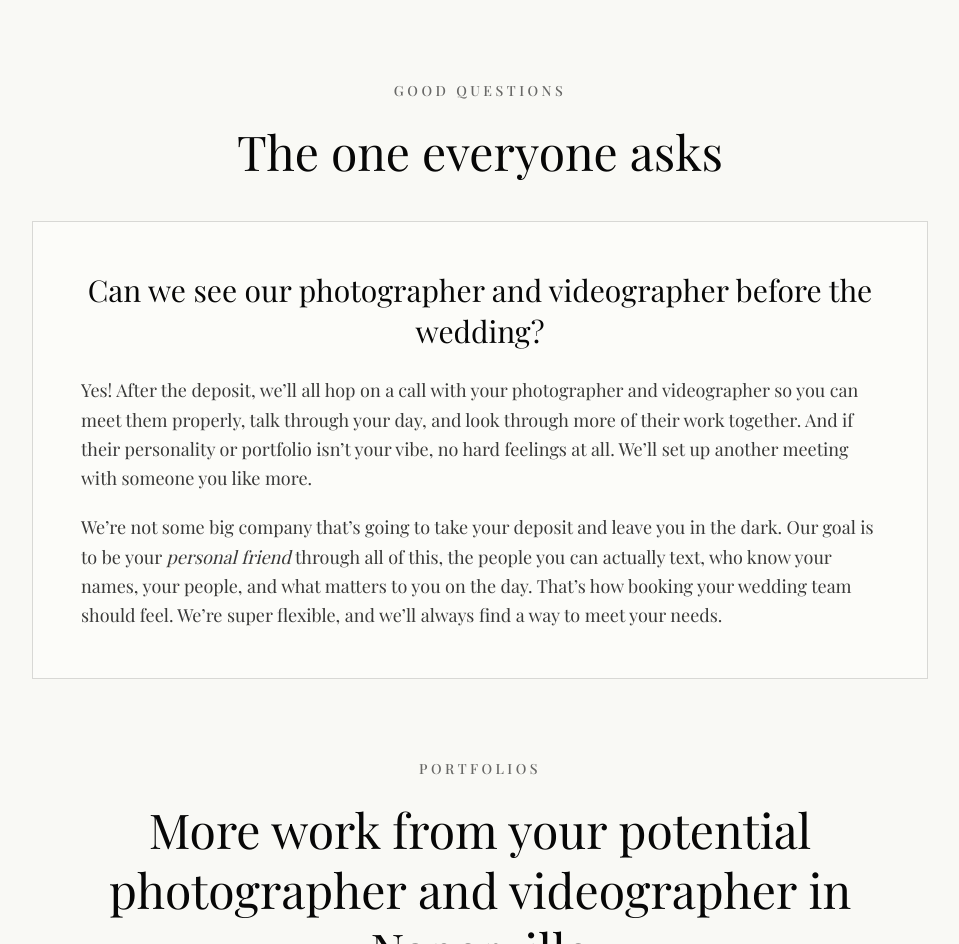
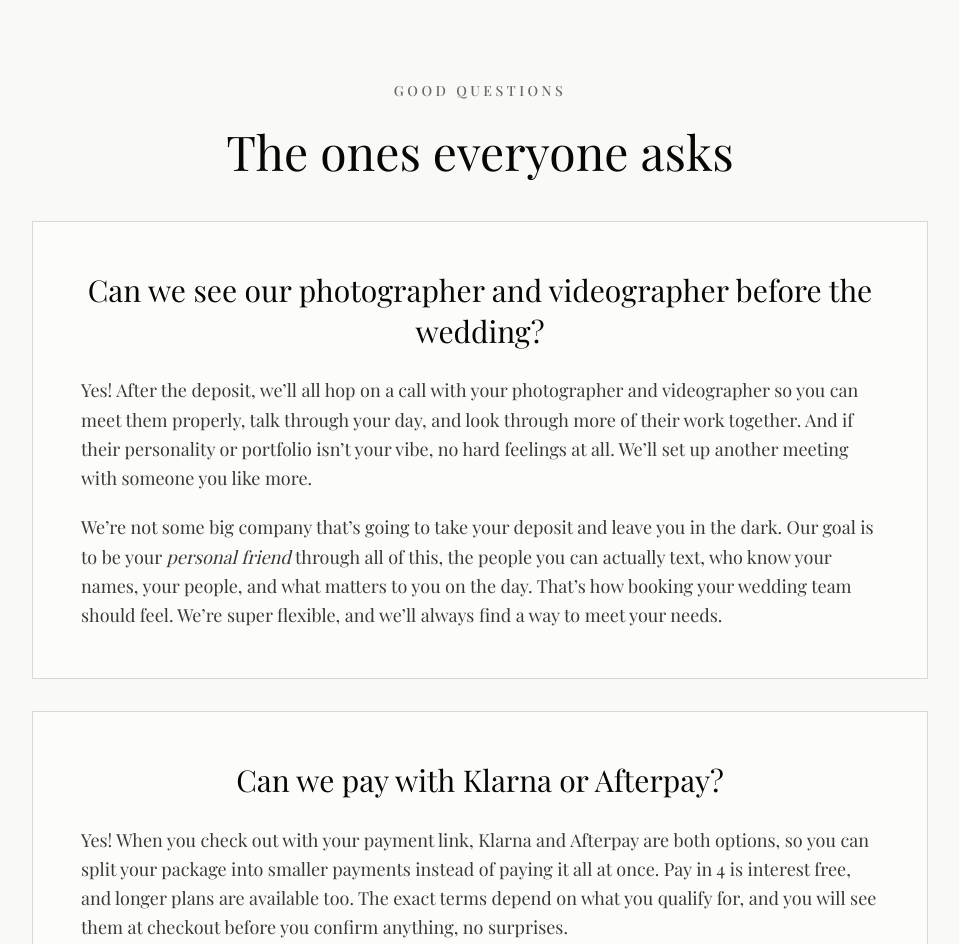
Before and after one commit to kalebrowland99/lovefilms, a Next.js app: page /colin-notes in a window 1280 px wide. Shown: the part 2808-3752 px from the top of the page, without its empty margins (160-1119 px from the left). Built offline with nearby package versions, Linux system fonts and the light colour scheme.

Commit message:
Add fixed Klarna and Afterpay Q&A to notes pages

```diff
--- a/components/blocks/lead-notes.tsx
+++ b/components/blocks/lead-notes.tsx
@@ -155,7 +155,7 @@ export function LeadNotesPage({ notes }: { notes: LeadNotes }) {
             <div className="text-center">
               <Eyebrow>Good questions</Eyebrow>
               <h2 className="mt-5 font-serif text-3xl md:text-5xl leading-tight">
-                The one everyone asks
+                The ones everyone asks
               </h2>
             </div>
             <article className="mt-10 border border-[#070707]/15 bg-white/40 p-8 md:p-12">
@@ -179,6 +179,19 @@ export function LeadNotesPage({ notes }: { notes: LeadNotes }) {
                 how booking your wedding team should feel. We&rsquo;re super
                 flexible, and we&rsquo;ll always find a way to meet your
                 needs.
+              </p>
+            </article>
+            <article className="mt-6 md:mt-8 border border-[#070707]/15 bg-white/40 p-8 md:p-12">
+              <h3 className="font-serif text-2xl md:text-3xl leading-snug text-center">
+                Can we pay with Klarna or Afterpay?
+              </h3>
+              <p className="mt-6 text-base md:text-lg leading-relaxed text-[#070707]/80">
+                Yes! When you check out with your payment link, Klarna and
+                Afterpay are both options, so you can split your package into
+                smaller payments instead of paying it all at once. Pay in 4
+                is interest free, and longer plans are available too. The
+                exact terms depend on what you qualify for, and you will see
+                them at checkout before you confirm anything, no surprises.
               </p>
             </article>
           </div>
```
